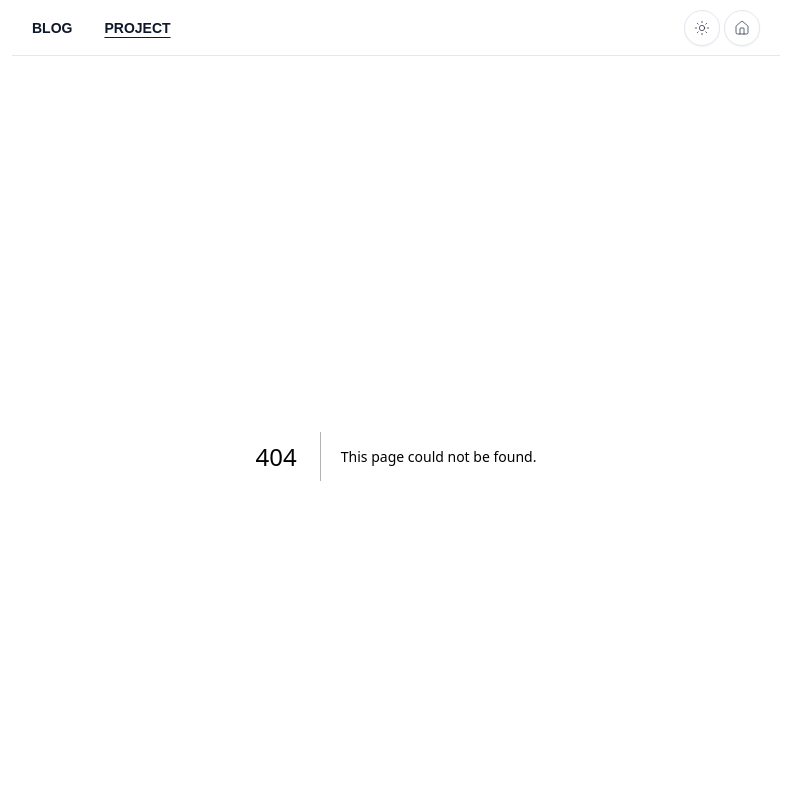
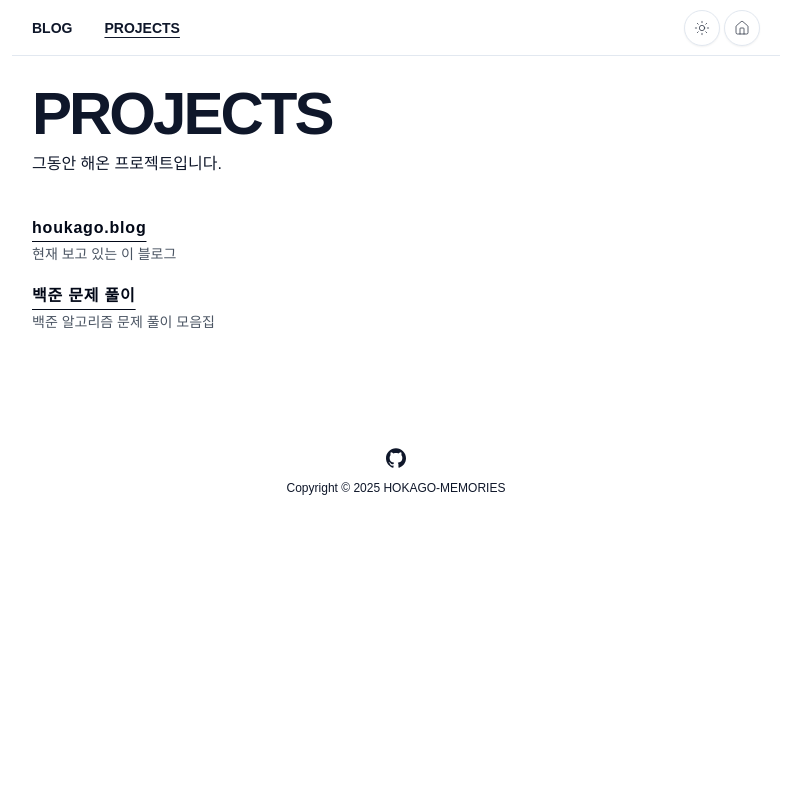
Before and after one commit to HOKAGO-MEMORIES/houkago.blog, a Next.js app: page /projects in a window 1280 px wide. Before the commit this address had no page. Shown: the top 800 px of the page, without its empty margins (244-1035 px from the left). Built offline with nearby package versions, Linux system fonts and the light colour scheme.

Commit message:
feat: 프로젝트 페이지 구현

```diff
--- a/src/app/project/page.tsx
+++ /dev/null
@@ -1,9 +0,0 @@
-export default function Blog() {
-    return (
-
-        <div>
-            <h1> 프로젝트 추가 예정 </h1>
-        </div>
-
-    );
-  }
--- /dev/null
+++ b/src/app/projects/data/projects.ts
@@ -0,0 +1,18 @@
+export type Project = {
+    title: string;
+    description: string;
+    link: string;
+}
+
+export const projects: Project[] = [
+    {
+        title: "houkago.blog",
+        description: "현재 보고 있는 이 블로그",
+        link: "https://github.com/HOKAGO-MEMORIES/houkago.blog",
+    },
+    {
+        title: "백준 문제 풀이",
+        description: "백준 알고리즘 문제 풀이 모음집",
+        link: "https://github.com/HOKAGO-MEMORIES/BOJ-line123",
+    },
+];
--- /dev/null
+++ b/src/app/projects/layout.tsx
@@ -0,0 +1,9 @@
+import PageLayout from "@/components/page-layout";
+
+export default function Layout({ children }: { children: React.ReactNode }) {
+    return (
+        <PageLayout title="Projects" description="그동안 해온 프로젝트입니다.">
+            {children}
+        </PageLayout>
+    );
+}
--- /dev/null
+++ b/src/app/projects/page.tsx
@@ -0,0 +1,22 @@
+import Link from "next/link";
+import { projects } from "./data/projects";
+
+export default function ProjectsPage() {
+    return (
+        <div className="flex flex-col gap-5 py-5">
+            {projects.map((p) =>(
+                <div key={p.title}>
+                <Link
+                    href={p.link}
+                    className="break-keep underline underline-offset-8 max-w-[90%] font-semibold tracking-wider text-base"
+                    target="_blank"
+                    rel="noopener"
+                >
+                    {p.title}
+                </Link>
+                <p className="text-sm text-gray-600 mt-1">{p.description}</p> {/* 설명 */}
+                </div>
+            ))}
+        </div>
+    );
+}
--- a/src/components/nav.tsx
+++ b/src/components/nav.tsx
@@ -17,8 +17,8 @@ export const navs = [
         label: "Blog",
     },
     {
-        href: "/project",
-        label: "Project",
+        href: "/projects",
+        label: "Projects",
     },
 ];
 
```
